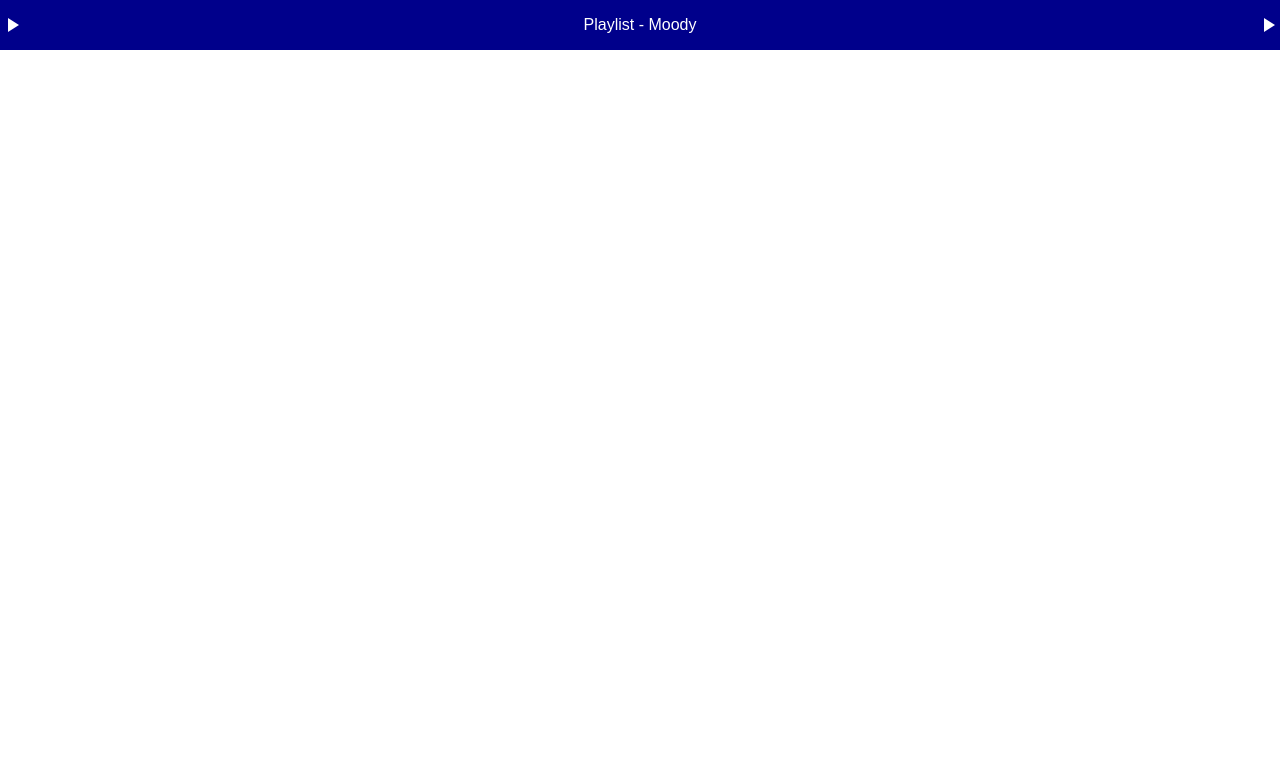
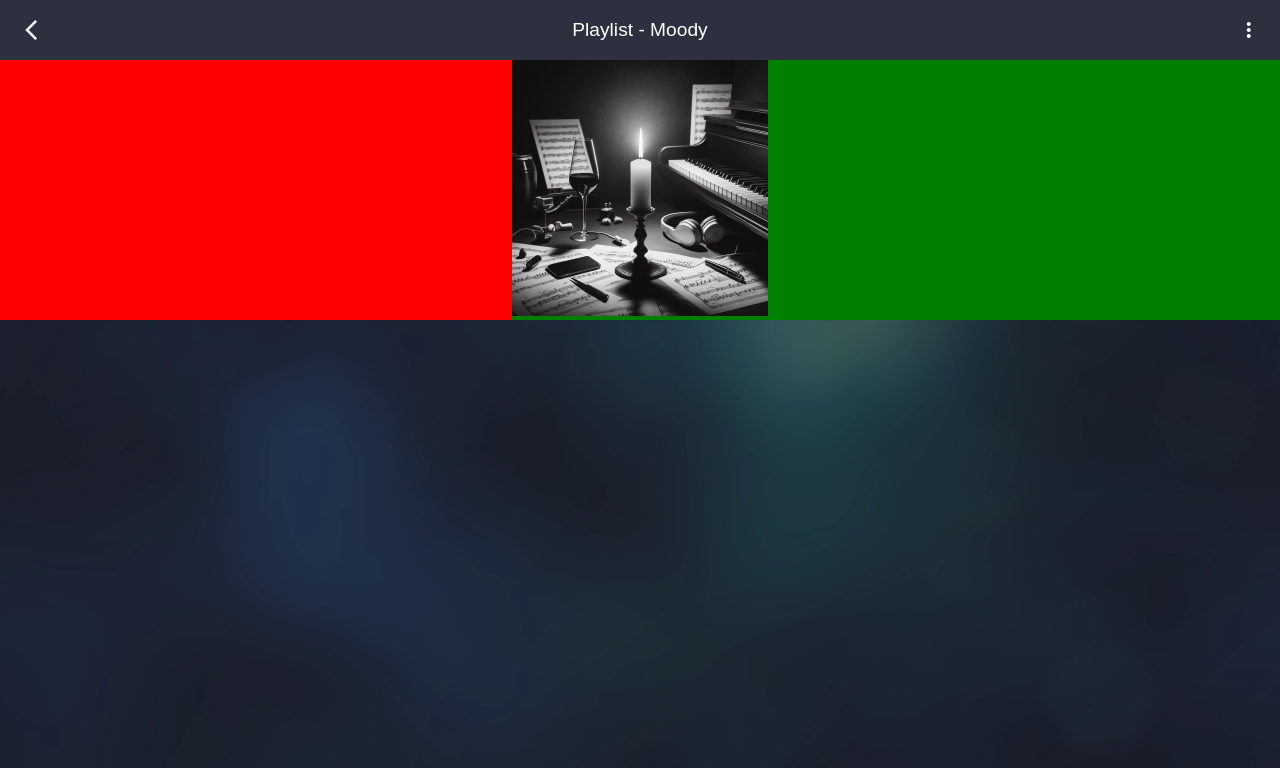
Before and after one commit to ProgrammerMarcus/lexicon-media-player, a plain HTML site: page index.html in a window 1280 px wide. Drawn offline with Linux system fonts and the light colour scheme.

Commit message:
navbar updated, background added

```diff
--- a/index.html
+++ b/index.html
@@ -12,15 +12,17 @@
   </head>
   <body>
     <nav class="navbar">
-      <span class="material-icons">play_arrow</span>
+      <span class="material-icons">arrow_back_ios_new</span>
       <p>Playlist - Moody</p>
-      <span class="material-icons">play_arrow</span>
+      <span class="material-icons">more_vert</span>
     </nav>
-    <main class="player">
-      <img src="" alt="">
-    </main>
-    <aside class="tracks">
+    <div class="root">
+      <aside class="tracks">
 
-    </aside>
+      </aside>
+      <main class="player">
+        <img class="album-image" src="/assets/cover/greyscale.jpg" alt="A generic album cover">
+      </main>
+    </div>
   </body>
 </html>
--- a/style.css
+++ b/style.css
@@ -1,11 +1,21 @@
 :root {
-    --main-bg-color: darkblue
+    --main-bg-color: rgb(45, 48, 62)
 }
 
 body {
     margin: 0;
+    padding: 0;
     color: white;
     font-family: Arial, Helvetica, sans-serif;
+    background: center / cover url("/assets/bg.webp"), var(--main-bg-color);
+}
+
+.root {
+    display: flex;
+    align-items: stretch;
+    align-content: stretch;
+    height: 100%;
+    width: 100%;
 }
 
 .navbar {
@@ -13,4 +23,23 @@ body {
     justify-content: space-between;
     align-items: center;
     background-color: var(--main-bg-color);
+    font-size: 1.2em;
+    padding: 0 1em;
 }
+
+.player {
+
+    flex-grow: 1;
+    background-color: green;
+
+    /* Requires browser newer than August 2023 */
+    .album-image {
+        width: 256px;
+    }
+
+}
+
+.tracks {
+    flex-grow: 1;
+    background-color: red;
+}
```
Also changed, not shown: assets/bg.webp (added), assets/cover/greyscale.jpg (added), 2 other files.
